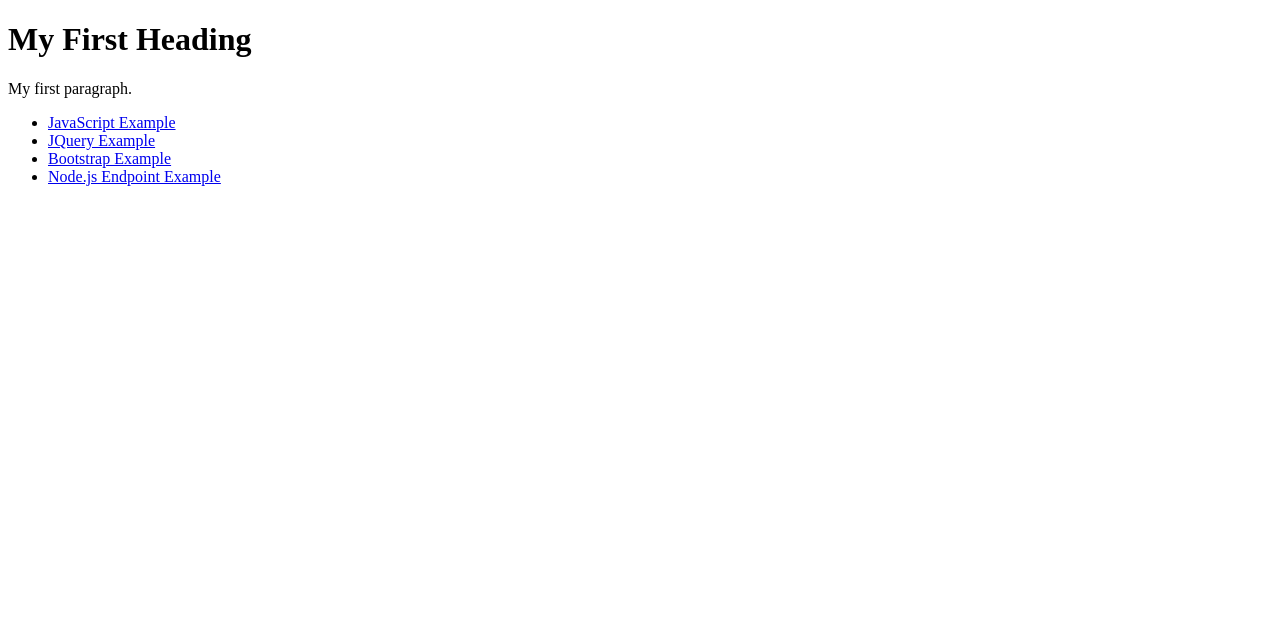
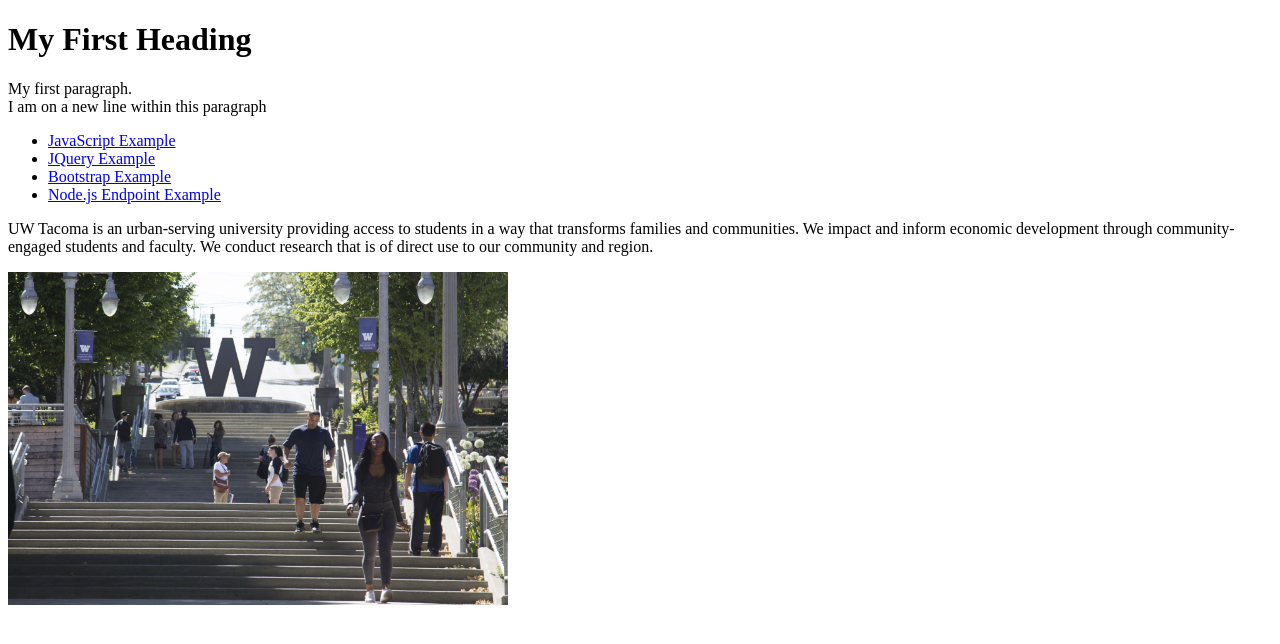
Before and after one commit to cfb3/cfb3-tcss460-w21, a website: page web/index.html in a window 1280 px wide. Drawn offline with Linux system fonts and the light colour scheme.

Commit message:
pushme: In classes exercie

```diff
--- a/web/index.html
+++ b/web/index.html
@@ -1,22 +1,39 @@
-<!DOCTYPE html>
-<html>
+<!DOCTYPE html> <!-- defines that this document is an HTML5 document -->
+<!-- Comment. It may span multiple lines -->
 
-<head>
+<html> <!-- the root element of an HTML page -->
+
+    <head> <!-- contains meta information about the HTML page -->
         <title>Hello World</title>
+
+        <!-- <link rel="stylesheet" type="text/css" href="styles/site.css" />
+        <style>
+            h1 {
+              color: orange;
+            }
+        </style> -->
+
     </head>
 
-<body>
+    <body> <!-- defines the document's body, and is a container for all the visible contents -->
         <div>
-        <h1>My First Heading</h1>
-        <p>My first paragraph.</p>
+            <h1>My First <span class="info">Heading</span></h1>
+            <p>My first paragraph.<br />I am on a <span class="info">new line</span> within this paragraph</p>
             <div>
-            <ul>
+                <ul class="info">
                     <li><a href="js example.html">JavaScript Example</a></li>
                     <li><a href="jQuery example.html">JQuery Example</a></li>
                     <li><a href="bootstrap example.html">Bootstrap Example</a></li>
                     <li><a href="/node">Node.js Endpoint Example</a></li>
                 </ul>
             </div>
+            <p>
+                <span id="uwt">UW Tacoma</span> is an urban-serving university providing access to students in a
+                way that transforms families and communities. We impact and inform economic
+                development through community-engaged <span class="info">students and faculty</span>. We conduct research
+                that is of direct use to our community and region.
+            </p>
+            <img src="images/UWT.jpg" alt="UWT Stairs" width="500" height="333"/>
         </div>
 
     </body>
--- /dev/null
+++ b/web/styles/site.css
@@ -0,0 +1,10 @@
+
+
+p {
+    background-color: black;
+    color: yellow;
+    width: 300px;
+    border: 5px solid yellow;
+    padding: 50px;
+    margin: 20px;
+}
```
Also changed, not shown: web/chess/chess.js (deleted), web/images/UWT.jpg (added), 1 other file. Lines whose indentation alone changed are shown as unchanged.
